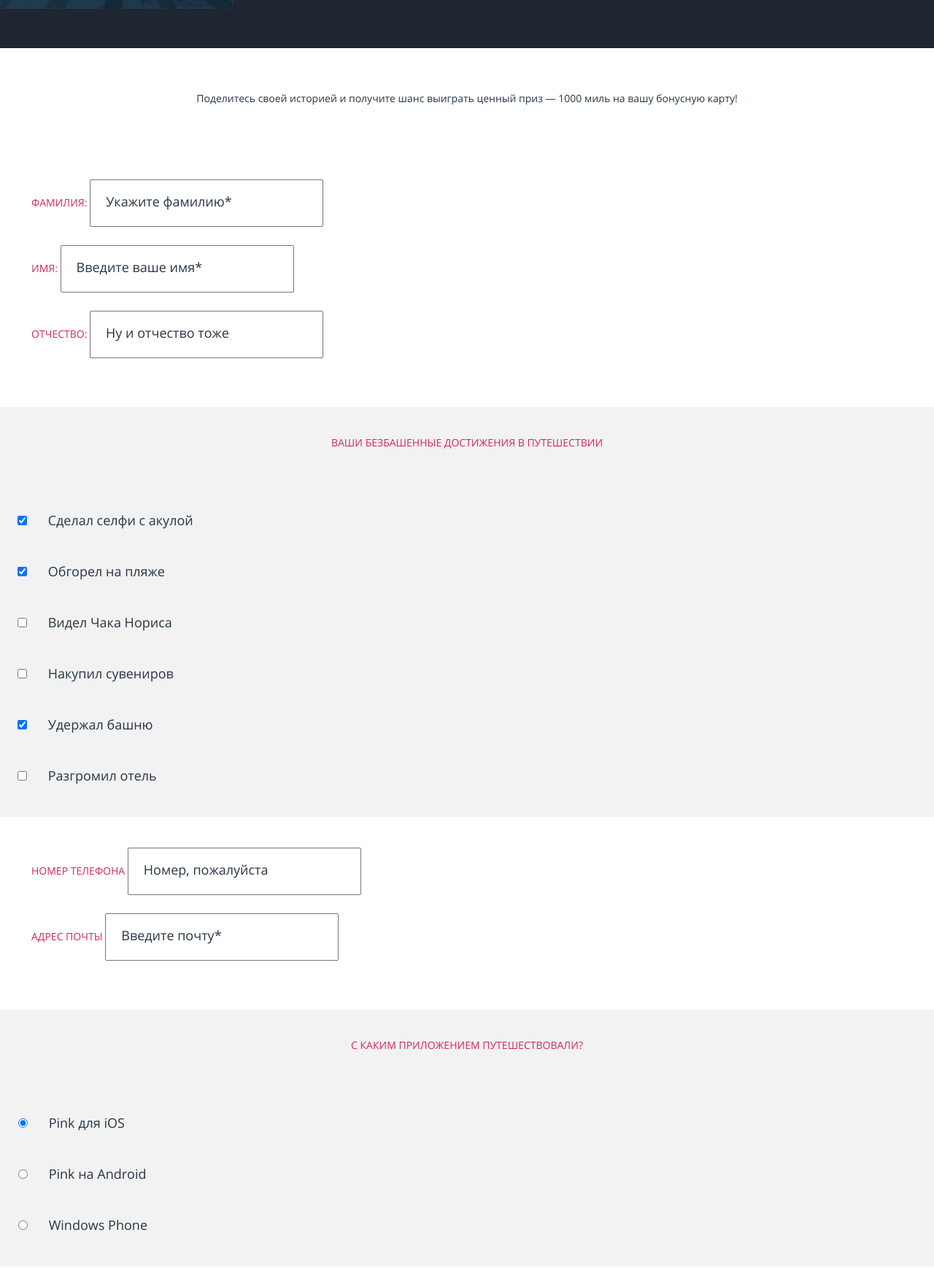
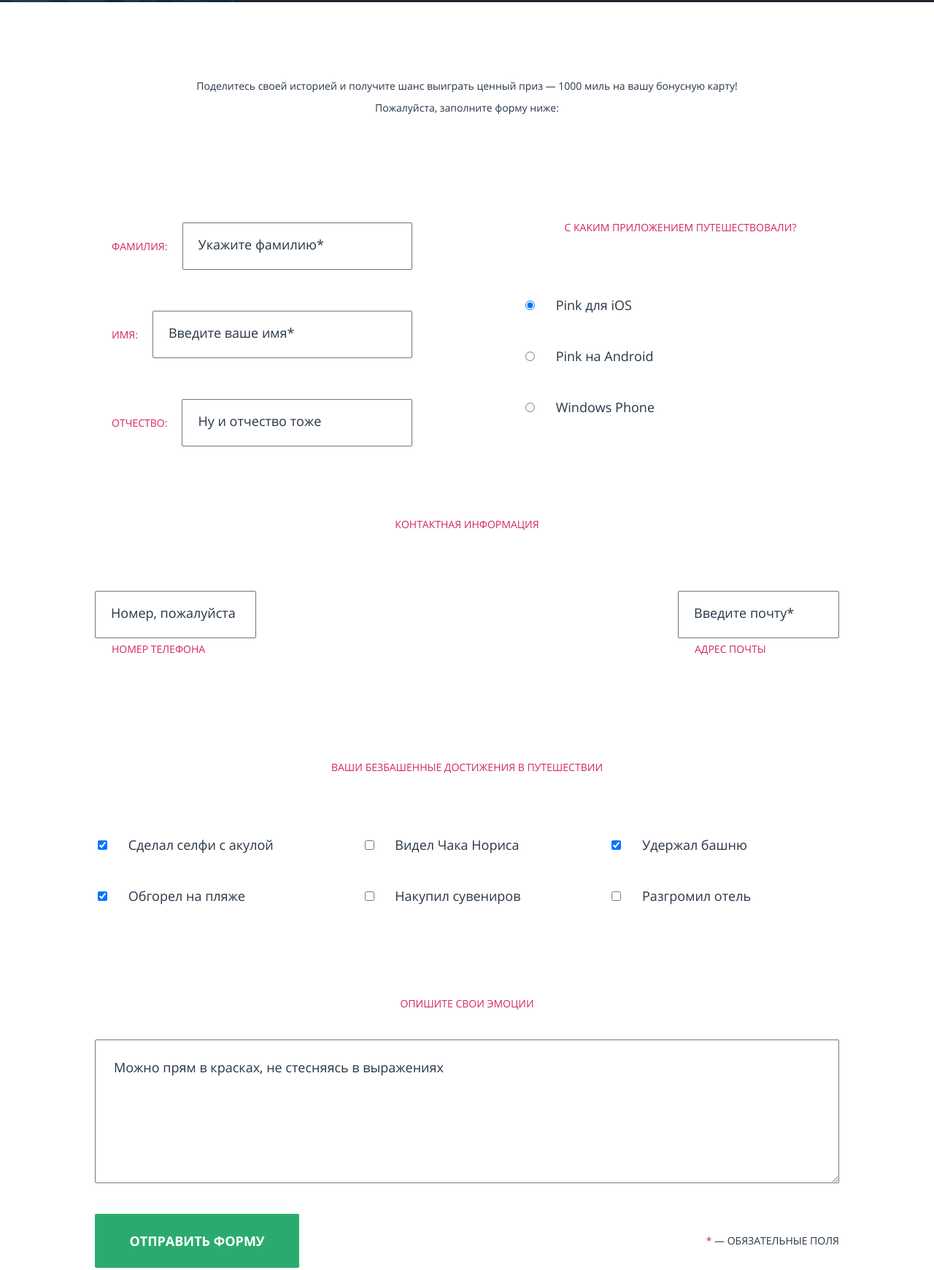
Before and after one commit to Alice2410/1845749-pink-24, a plain HTML site: page source/form.html in a window 1280 px wide. Shown: the part 450-2191 px from the top of the page at 73% size. Drawn offline with nearby package versions, Linux system fonts and the light colour scheme; files that its build step writes are made by us from their sources.

Commit message:
Адаптивная сетка внутренних страниц

```diff
--- a/source/form.html
+++ b/source/form.html
@@ -8,8 +8,10 @@
   <title>Pink</title>
 </head>
 <body class="page__body">
+  <h1 class="visually-hidden">Приложение Pink</h1>
   <header class="page-header page-header--basic-background">
     <div class="page-header__wrapper">
+      <div class="page-header__navigation">
         <a class="page-header__logo" href="#">
           <img class="page-header__logo-img" src="img/index/logo-pink.svg" width="74" height="23" alt="Pink.">
         </a>
@@ -30,6 +32,7 @@
             </li>
           </ul>
         </nav>
+      </div>
       <section class="page-intro">
         <h2 class="visually-hidden">Конкурс на путешествие</h2>
         <div class="page-intro__wrapper">
@@ -39,27 +42,29 @@
     </div>
   </header>
   <main class="page-main">
-    <h1 class="visually-hidden">Приложение Pink</h1>
     <section class="registration">
       <h2 class="registration__title visually-hidden">Зарегистрируйся для участия в конкурсе</h2>
       <div class="registration__wrapper">
-        <p class="registration__description">Поделитесь своей историей и получите шанс выиграть ценный приз — 1000 миль на вашу бонусную карту!</p>
+        <p class="registration__description">
+          Поделитесь своей историей и получите шанс выиграть ценный приз — 1000 миль на вашу бонусную карту!
+          <span class="registration__description-inner">Пожалуйста, заполните форму ниже:</span>
+        </p>
         <form class="registration-form" action="https://echo.htmlacademy.ru" method="get">
-          <fieldset class="registration-form__fieldset">
-            <div class="registration-form__surname">
+          <fieldset class="registration-form__fieldset registration-form__personal-data-section">
+            <div class="registration-form__surname registration-form__personal-data">
               <label class="registration-form__text-label" for="surname">Фамилия:</label>
               <input class="registration-form__text-input" type="text" name="user-surname" id="surname" placeholder="Укажите фамилию*" required>
             </div>
-            <div class="registration-form__name">
+            <div class="registration-form__name registration-form__personal-data">
               <label class="registration-form__text-label" for="name">Имя:</label>
               <input class="registration-form__text-input" type="text" name="user-name" id="name" placeholder="Введите ваше имя*" required>
             </div>
-            <div class="registration-form__patronymic">
+            <div class="registration-form__patronymic registration-form__personal-data">
               <label for="patronymic" class="registration-form__text-label">Отчество:</label>
               <input class="registration-form__text-input" type="text" name="user-patronymic" id="patronymic" placeholder="Ну и отчество тоже">
             </div>
           </fieldset>
-          <div class="registration-form__fieldset-wrapper">
+          <div class="registration-form__fieldset-wrapper registration-form__achievements-section">
             <fieldset class="registration-form__fieldset achievements">
               <legend class="registration-form__legend achievements__legend">Ваши безбашенные достижения в путешествии</legend>
               <ul class="achievements__list">
@@ -102,17 +107,18 @@
               </ul>
             </fieldset>
           </div>
-          <fieldset class="registration-form__fieldset">
-            <div class="registration-form__user-phone">
-              <label class="registration-form__text-label" for="user-phone">Номер телефона</label>
+          <fieldset class="registration-form__fieldset registration-form__user-data-section">
+            <legend class="registration-form__legend registration-form__user-data-section-legend">Контактная информация</legend>
+            <div class="registration-form__user-phone registration-form__user-data">
+              <label class="registration-form__text-label registration-form__user-data-label" for="user-phone">Номер телефона</label>
               <input class="registration-form__text-input" type="text" name="user-phone" id="user-phone" placeholder="Номер, пожалуйста">
             </div>
-            <div class="registration-form__user-email">
-              <label class="registration-form__text-label" for="user-email">Адрес почты</label>
+            <div class="registration-form__user-email registration-form__user-data">
+              <label class="registration-form__text-label registration-form__user-data-label" for="user-email">Адрес почты</label>
               <input class="registration-form__text-input" type="text" name="user-email" id="user-email" placeholder="Введите почту*" required>
             </div>
           </fieldset>
-          <div class="registration-form__fieldset-wrapper">
+          <div class="registration-form__fieldset-wrapper registration-form__app-section">
             <fieldset class="registration-form__fieldset app">
             <legend class="registration-form__legend app__legend">С каким приложением путешествовали?</legend>
             <ul class="app__list">
@@ -141,10 +147,12 @@
               <label class="registration-form__legend emotions__label" for="emotions">Опишите свои эмоции</label>
               <textarea  class="emotions__input" id="emotions" placeholder="Можно прям в красках, не стесняясь в выражениях"></textarea>
           </fieldset>
+          <div class="registration-form__button-wrapper">
             <button class="registration-form__button button" type="submit">
               Отправить форму
             </button>
             <p class="registration-form__hint"><span class="registration-form__asterisk">*</span> — обязательные поля</p>
+          </div>
         </form>
       </div>
     </section>
--- a/source/sass/blocks/catalog/process.scss
+++ b/source/sass/blocks/catalog/process.scss
@@ -0,0 +1,3 @@
+.process {
+  margin-bottom: 70px;
+}
--- a/source/sass/blocks/catalog/range.scss
+++ b/source/sass/blocks/catalog/range.scss
@@ -0,0 +1,3 @@
+.range {
+  width: 100%;
+}
--- a/source/sass/blocks/form/achievements.scss
+++ b/source/sass/blocks/form/achievements.scss
@@ -1,10 +1,16 @@
 .achievements {
-  background-color: $light-gray;
   padding: 42px 0;
 
   .achievements__list {
     margin: 0;
     padding: 0;
+
+    @media (min-width: $desktop-width) {
+      max-height: 200px;
+      display: flex;
+      flex-direction: column;
+      flex-wrap: wrap;
+    }
   }
 
   .achievements__item {
--- a/source/sass/blocks/form/app.scss
+++ b/source/sass/blocks/form/app.scss
@@ -1,6 +1,4 @@
 .app {
-  background-color: $light-gray;
-
   .app__list {
     padding: 0;
     margin: 0;
--- a/source/sass/blocks/form/emotions.scss
+++ b/source/sass/blocks/form/emotions.scss
@@ -1,4 +1,15 @@
 .emotions {
+  display: flex;
+  flex-direction: column;
+
+  @media (min-width: $tablet-width) {
+    order: -1;
+  }
+
+  @media (min-width: $desktop-width) {
+    min-width: 100%;
+  }
+
   .emotions__input {
     font-family: $font-family;
     font-size: 18px;
@@ -6,10 +17,11 @@
     font-weight: 400;
     color: $blue-gray;
     min-width: 276px;
+    width: 100%;
     min-height: 197px;
     padding: 22px 25px;
     margin: 0;
-    margin-top: -20px;
+    box-sizing: border-box;
 
     &::placeholder {
       font-family: $font-family;
--- a/source/sass/blocks/form/registration-form.scss
+++ b/source/sass/blocks/form/registration-form.scss
@@ -1,13 +1,86 @@
 .registration-form {
+  display: flex;
+  flex-direction: column;
+
+  @media (min-width: $tablet-width) {
+    .registration-form__personal-data-section {
+      order: -5;
+    }
+
+    .registration-form__achievements-section {
+      order: -2;
+    }
+
+    .registration-form__user-data-section {
+      order: -3;
+    }
+
+    .registration-form__app-section {
+      order: -4;
+    }
+  }
+
+  @media (min-width: $desktop-width) {
+    flex-direction: row;
+    flex-wrap: wrap;
+    justify-content: space-between;
+
+    .registration-form__personal-data-section {
+      min-width: 435px;
+    }
+
+    .registration-form__app-section {
+      min-width: 435px;
+    }
+
+    .registration-form__user-data-section {
+      min-width: 100%;
+      display: flex;
+      justify-content: space-between;
+    }
+
+    .registration-form__achievements-section {
+      min-width: 100%;
+    }
+  }
+
   .registration-form__fieldset {
     padding: 42px 20px;
     margin: 0;
     border: none;
+
+    @media (min-width: $tablet-width) {
+      padding: 42px 0;
+    }
   }
 
   .registration-form__fieldset-wrapper {
     background-color: $light-gray;
     padding-top: 40px;
+
+    @media (min-width: $tablet-width) {
+      background-color: $white;
+    }
+  }
+
+  .registration-form__personal-data {
+    margin-bottom: 25px;
+
+    @media (min-width: $tablet-width) {
+      margin-bottom: 56px;
+      display: flex;
+      align-items: center;
+    }
+  }
+
+  .registration-form__user-data {
+    margin-bottom: 25px;
+
+    @media (min-width: $tablet-width) {
+      margin-bottom: 56px;
+      display: flex;
+      flex-direction: column;
+    }
   }
 
   .registration-form__text-label {
@@ -20,14 +93,24 @@
     display: inline-block;
     padding-left: 23px;
     margin-bottom: 15px;
+
+    @media (min-width: $tablet-width) {
+      margin-bottom: 0;
+      margin-right: 20px;
+    }
+  }
+
+  .registration-form__user-data-label {
+    @media (min-width: $tablet-width) {
+      order: 2;
+    }
   }
 
   .registration-form__text-input {
     width: 100%;
     padding: 23px 20px;
     margin: 0;
-    margin-bottom: 25px;
-    max-width: 276px;
+    box-sizing: border-box;
 
     &::placeholder {
       font-family: $font-family;
@@ -50,6 +133,29 @@
     padding: 0;
   }
 
+  .registration-form__user-data-section-legend {
+    display: none;
+
+    @media (min-width: $desktop-width) {
+      display: block;
+    }
+  }
+
+  .registration-form__button-wrapper {
+    @media (min-width: $tablet-width) {
+      width: 100%;
+      display: flex;
+      justify-content: space-between;
+      align-items: center;
+    }
+  }
+
+  .registration-form__button {
+    @media (min-width: $tablet-width) {
+      margin: 0;
+    }
+  }
+
   .registration-form__hint {
     font-family: $font-family;
     font-size: 14px;
@@ -61,6 +167,10 @@
     padding: 0;
     margin: 0;
     margin-bottom: 16px;
+
+    @media (min-width: $tablet-width) {
+      margin-bottom: 0;
+    }
   }
 
   .registration-form__asterisk {
--- a/source/sass/blocks/form/registration.scss
+++ b/source/sass/blocks/form/registration.scss
@@ -1,4 +1,14 @@
 .registration {
+  .registration__wrapper {
+    @media (min-width: $tablet-width) {
+      padding: 0 20px;
+    }
+
+    @media (min-width: $desktop-width) {
+      padding: 0 130px;
+    }
+  }
+
   .registration__description {
     font-family: $font-family;
     font-size: 14px;
@@ -6,6 +16,22 @@
     font-weight: 400;
     text-align: center;
     padding: 54px 20px;
-    margin: 0;
+    margin: 0 auto;
+
+    @media (min-width: $tablet-width) {
+      padding: 100px 115px;
+    }
+
+    @media (min-width: $desktop-width) {
+      padding: 100px 0;
+    }
+  }
+
+  .registration__description-inner {
+    display: none;
+
+    @media (min-width: $tablet-width) {
+      display: block;
+    }
   }
 }
--- a/source/sass/blocks/index/main-nav.scss
+++ b/source/sass/blocks/index/main-nav.scss
@@ -31,5 +31,6 @@
     text-decoration: none;
     text-transform: uppercase;
     color: $white;
+    margin-right: 10px;
   }
 }
```
Also changed, not shown: source/catalog.html (+11 -3 lines), source/index.html (+1 -1 lines), source/sass/blocks/catalog/card.scss (+9 -0 lines), source/sass/blocks/catalog/gallery.scss (+16 -0 lines), source/sass/blocks/catalog/panorama.scss (+17 -0 lines), source/sass/blocks/catalog/upload.scss (+27 -0 lines). Lines whose indentation alone changed are shown as unchanged.
